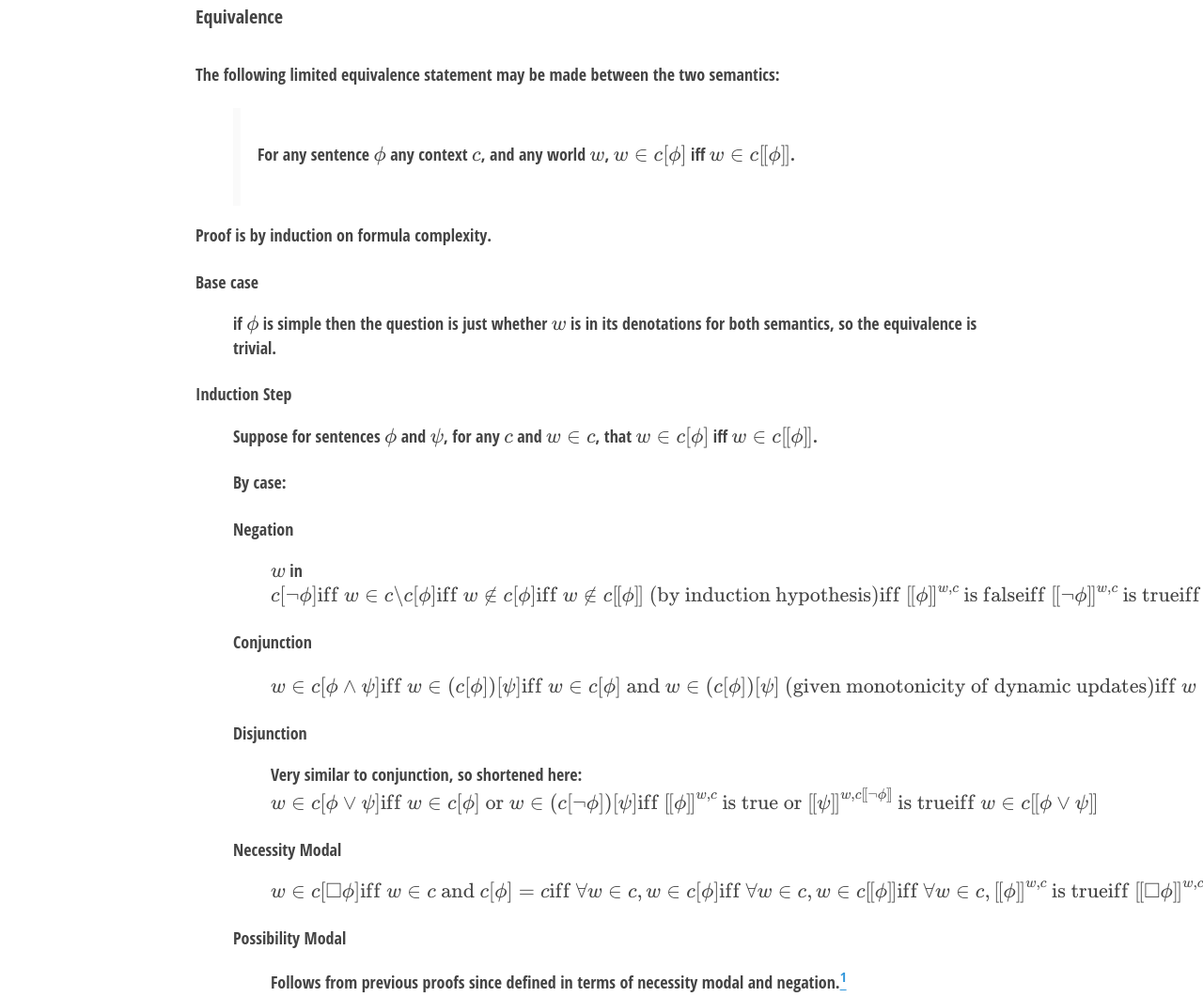
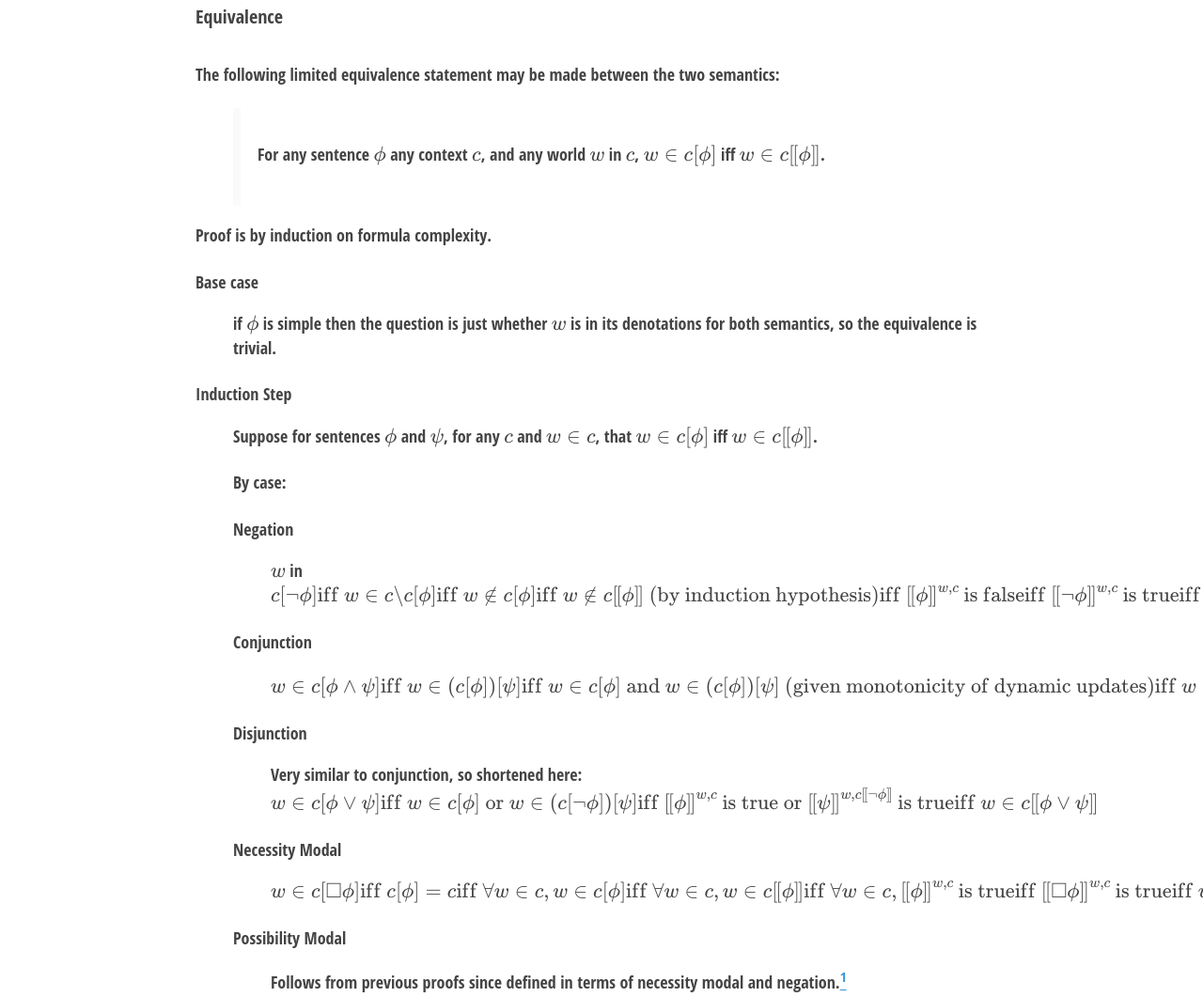
Before and after one commit to dynsem/dynsem.github.io, a plain HTML site: page vy.html in a window 1280 px wide. Shown: the part 1287-2348 px from the top of the page at 94% size. Drawn offline with nearby package versions, Linux system fonts and the light colour scheme; some packages are replaced by stand-ins of ours.

Commit message:
Add files via upload

```diff
--- a/vy.html
+++ b/vy.html
@@ -58,7 +58,7 @@
 <h5 id="equivalence" class="unnumbered">Equivalence</h5>
 <p>The following limited equivalence statement may be made between the two semantics:</p>
 <blockquote>
-<p><strong>For any sentence <span class="math inline">\(\phi\)</span> any context <span class="math inline">\(c\)</span>, and any world <span class="math inline">\(w\)</span>, <span class="math inline">\(w \in c[\phi]\)</span> iff <span class="math inline">\(w \in c{[\hspace{-.02in}[{\phi}]\hspace{-.02in}]}\)</span>.</strong></p>
+<p><strong>For any sentence <span class="math inline">\(\phi\)</span> any context <span class="math inline">\(c\)</span>, and any world <span class="math inline">\(w\)</span> in <span class="math inline">\(c\)</span>, <span class="math inline">\(w \in c[\phi]\)</span> iff <span class="math inline">\(w \in c{[\hspace{-.02in}[{\phi}]\hspace{-.02in}]}\)</span>.</strong></p>
 </blockquote>
 <p>Proof is by induction on formula complexity.</p>
 <dl>
@@ -80,7 +80,7 @@
 <span class="math inline">\(w \in c[\phi \lor\psi] \\ \textrm{iff } w \in c[\phi]\textrm{ or }w \in (c[\lnot \phi])[\psi] \\ \textrm{iff } {[\hspace{-.02in}[{\phi}]\hspace{-.02in}]}^{w,c}\textrm{ is true or } {[\hspace{-.02in}[{\psi}]\hspace{-.02in}]}^{w,c{[\hspace{-.02in}[{\lnot \phi}]\hspace{-.02in}]}}\textrm{ is true} \\ \textrm{iff } w \in c{[\hspace{-.02in}[{\phi \lor \psi}]\hspace{-.02in}]}\)</span></p>
 </dd>
 <dt>Necessity Modal</dt>
-<dd><p><span class="math inline">\(w \in c[\Box \phi]\\ \textrm{iff } w \in c\textrm{ and }c[\phi] = c \\ \textrm{iff } \forall w \in c, w \in c[\phi] \\ \textrm{iff } \forall w \in c, w \in c{[\hspace{-.02in}[{\phi}]\hspace{-.02in}]} \\ \textrm{iff } \forall w \in c, {[\hspace{-.02in}[{\phi}]\hspace{-.02in}]}^{w,c}\textrm{ is true}\\ \textrm{iff } {[\hspace{-.02in}[{\Box \phi}]\hspace{-.02in}]}^{w,c}\textrm{ is true}\\ \textrm{iff } w \in c {[\hspace{-.02in}[{\Box \phi}]\hspace{-.02in}]}\)</span></p>
+<dd><p><span class="math inline">\(w \in c[\Box \phi]\\ \textrm{iff } c[\phi] = c \\ \textrm{iff } \forall w \in c, w \in c[\phi] \\ \textrm{iff } \forall w \in c, w \in c{[\hspace{-.02in}[{\phi}]\hspace{-.02in}]} \\ \textrm{iff } \forall w \in c, {[\hspace{-.02in}[{\phi}]\hspace{-.02in}]}^{w,c}\textrm{ is true}\\ \textrm{iff } {[\hspace{-.02in}[{\Box \phi}]\hspace{-.02in}]}^{w,c}\textrm{ is true}\\ \textrm{iff } w \in c {[\hspace{-.02in}[{\Box \phi}]\hspace{-.02in}]}\)</span></p>
 </dd>
 <dt>Possibility Modal</dt>
 <dd><p>Follows from previous proofs since defined in terms of necessity modal and negation.<a href="#fn1" class="footnoteRef" id="fnref1"><sup>1</sup></a></p>
@@ -123,7 +123,7 @@ counter"></a>
 <section class="footnotes">
 <hr />
 <ol>
-<li id="fn1"><p>Thanks to Matt Mandelkern for a few corrections on this proof.<a href="#fnref1">↩</a></p></li>
+<li id="fn1"><p>Thanks to Matt Mandelkern for a few corrections.<a href="#fnref1">↩</a></p></li>
 </ol>
 </section>
 </body>
```
